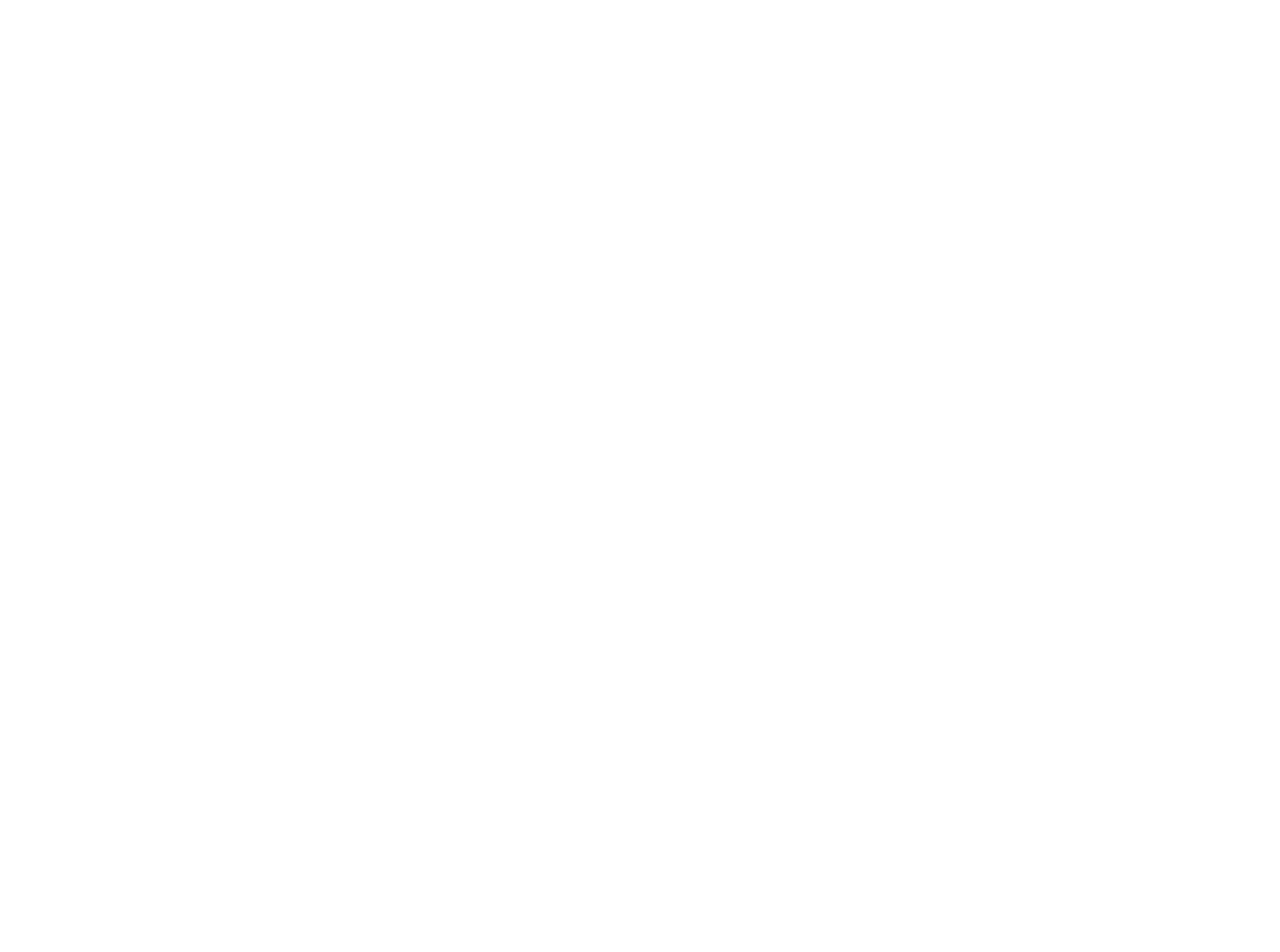
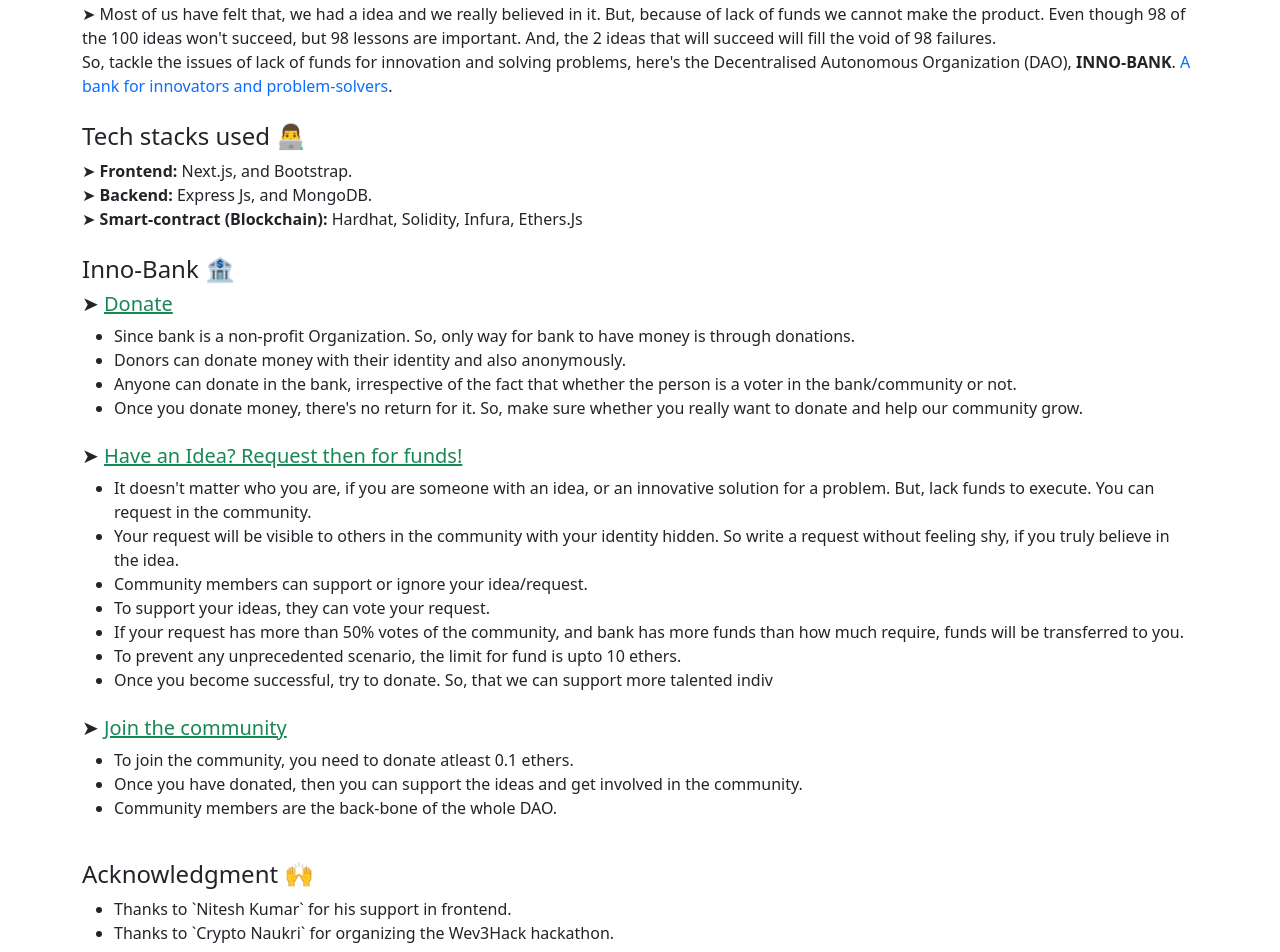
Before and after one commit to deependujha/inno_bank_frontend, a Next.js app: page /about in a window 1280 px wide. Shown: the part 260-1212 px from the top of the page. Before the commit the page ends 800 px from the top, so only its background shows below. Built offline with nearby package versions, Linux system fonts and the light colour scheme.

Commit message:
about page done

```diff
--- a/pages/about.js
+++ b/pages/about.js
@@ -4,7 +4,158 @@ const about = ({ setCurrent }) => {
   useEffect(() => {
     setCurrent("about");
   }, []);
-  return <div>about</div>;
+  return (
+    <div className="container my-3">
+      <h4 className="my-3 d-flex justify-content-center">|| श्री ||</h4>
+      <h4>Namastey! 🙏</h4>
+      <div className="my-2">
+        ➤ Hi, I'm Deependu Jha, a third-year ECE student at BIT Mesra, Ranchi. I
+        made this application: Inno-Bank (DAO).
+        <br />A non-profit bank for innovators and problem-solvers.
+      </div>
+      <div className="my-4">
+        <h4>Problem it solves 🧐</h4>
+        <div className="my-2">
+          ➤ Most of us have felt that, we had a idea and we really believed in
+          it. But, because of lack of funds we cannot make the product. Even
+          though 98 of the 100 ideas won't succeed, but 98 lessons are
+          important. And, the 2 ideas that will succeed will fill the void of 98
+          failures.
+          <p>
+            So, tackle the issues of lack of funds for innovation and solving
+            problems, here's the Decentralised Autonomous Organization (DAO),{" "}
+            <b>INNO-BANK</b>.{" "}
+            <span className="text-primary">
+              A bank for innovators and problem-solvers
+            </span>
+            .
+            <br />
+          </p>
+        </div>
+      </div>
+      <div className="my-4">
+        <h4>Tech stacks used 👨‍💻</h4>
+        <div className="my-2">
+          ➤ <b>Frontend:</b> Next.js, and Bootstrap.
+          <br />➤ <b>Backend:</b> Express Js, and MongoDB.
+          <br />➤ <b>Smart-contract (Blockchain):</b> Hardhat, Solidity, Infura,
+          Ethers.Js
+        </div>
+      </div>
+      <div className="my-4">
+        <h4>Inno-Bank 🏦</h4>
+        <div className="my-2">
+          <h5>
+            ➤ <u className="text-success">Donate</u>
+          </h5>
+          <div className="my-2">
+            <div className="row">
+              <div className="col-sm">
+                <ul>
+                  <li>
+                    Since bank is a non-profit Organization. So, only way for
+                    bank to have money is through donations.
+                  </li>
+                  <li>
+                    Donors can donate money with their identity and also
+                    anonymously.
+                  </li>
+                  <li>
+                    Anyone can donate in the bank, irrespective of the fact that
+                    whether the person is a voter in the bank/community or not.
+                  </li>
+                  <li>
+                    Once you donate money, there's no return for it. So, make
+                    sure whether you really want to donate and help our
+                    community grow.
+                  </li>
+                </ul>
+              </div>
+            </div>
+          </div>
+        </div>
+        <div className="my-2">
+          <h5>
+            ➤{" "}
+            <u className="text-success">
+              Have an Idea? Request then for funds!
+            </u>
+          </h5>
+          <div className="my-2">
+            <div className="row">
+              <div className="col-sm">
+                <ul>
+                  <li>
+                    It doesn't matter who you are, if you are someone with an
+                    idea, or an innovative solution for a problem. But, lack
+                    funds to execute. You can request in the community.
+                  </li>
+                  <li>
+                    Your request will be visible to others in the community with
+                    your identity hidden. So write a request without feeling
+                    shy, if you truly believe in the idea.
+                  </li>
+                  <li>
+                    Community members can support or ignore your idea/request.
+                  </li>
+                  <li>To support your ideas, they can vote your request.</li>
+                  <li>
+                    If your request has more than 50% votes of the community,
+                    and bank has more funds than how much require, funds will be
+                    transferred to you.
+                  </li>
+                  <li>
+                    To prevent any unprecedented scenario, the limit for fund is
+                    upto 10 ethers.
+                  </li>
+                  <li>
+                    Once you become successful, try to donate. So, that we can
+                    support more talented indiv
+                  </li>
+                </ul>
+              </div>
+            </div>
+          </div>
+        </div>
+        <div className="my-2">
+          <h5>
+            ➤ <u className="text-success">Join the community</u>
+          </h5>
+          <div className="my-2">
+            <div className="row">
+              <div className="col-sm">
+                <ul>
+                  <li>
+                    To join the community, you need to donate atleast 0.1
+                    ethers.
+                  </li>
+                  <li>
+                    Once you have donated, then you can support the ideas and
+                    get involved in the community.
+                  </li>
+                  <li>Community members are the back-bone of the whole DAO.</li>
+                </ul>
+              </div>
+            </div>
+          </div>
+        </div>
+      </div>
+      <div className="my-3">
+        <h4>Acknowledgment 🙌</h4>
+        <div className="my-2">
+          <ul>
+            <li>Thanks to `Nitesh Kumar` for his support in frontend.</li>
+            <li>
+              Thanks to `Crypto Naukri` for organizing the Wev3Hack hackathon.
+            </li>
+          </ul>
+        </div>
+      </div>
+      <div className="d-flex justify-content-center">
+        <h6>{`<===X===>`}</h6>
+      </div>
+    </div>
+  );
 };
 
 export default about;
```
